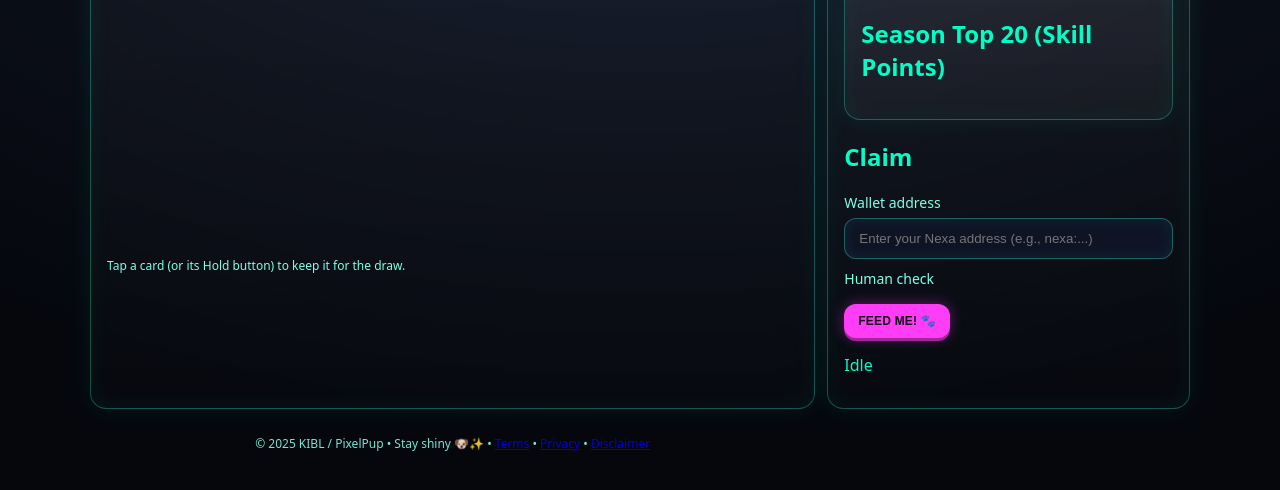
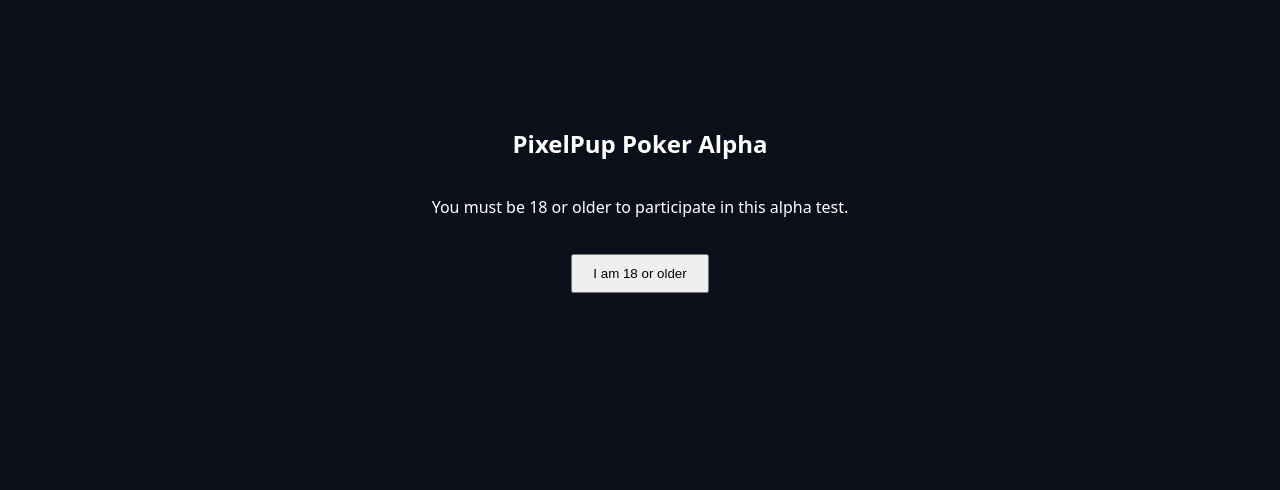
Before and after one commit to Oldremy87/PixelPup-video-poker, a website: page public/index.html in a window 1280 px wide. Shown: the part 200-690 px from the top of the page. Drawn offline with Linux system fonts and the light colour scheme; no server answers.

Commit message:
age gate for legal compliance

```diff
--- a/public/index.html
+++ b/public/index.html
@@ -257,7 +257,25 @@
 
     </style>
 </head>
+<script>
+  function enterSite() {
+    localStorage.setItem('ageVerified', 'true');
+    document.getElementById('ageGate').style.display = 'none';
+  }
+  window.addEventListener('load', () => {
+    if (localStorage.getItem('ageVerified') === 'true') {
+      document.getElementById('ageGate').style.display = 'none';
+    }
+  });
+</script>
+
 <body>
+  <div id="ageGate" style="position:fixed; top:0; left:0; width:100%; height:100%; background:#0b0f19; color:#fff; display:flex; flex-direction:column; justify-content:center; align-items:center; z-index:9999;">
+  <h2>PixelPup Poker Alpha</h2>
+  <p>You must be 18 or older to participate in this alpha test.</p>
+  <button onclick="enterSite()" style="padding:10px 20px; margin-top:20px;">I am 18 or older</button>
+</div>
+
     <header>
     <nav>
   <a class="btn btn-telegram" href="https://t.me/NexaKennelKlub" target="_blank" rel="noopener noreferrer">
```
